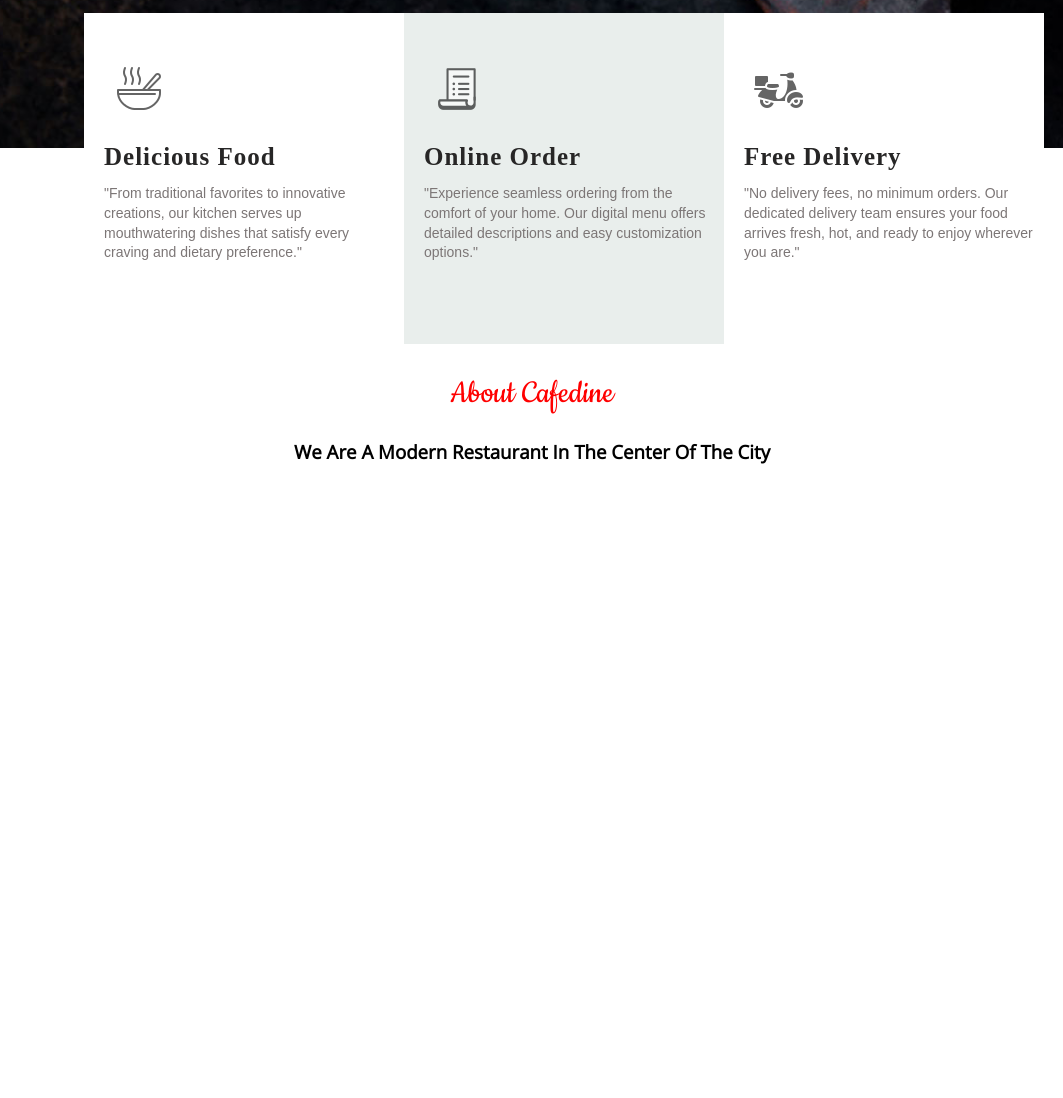
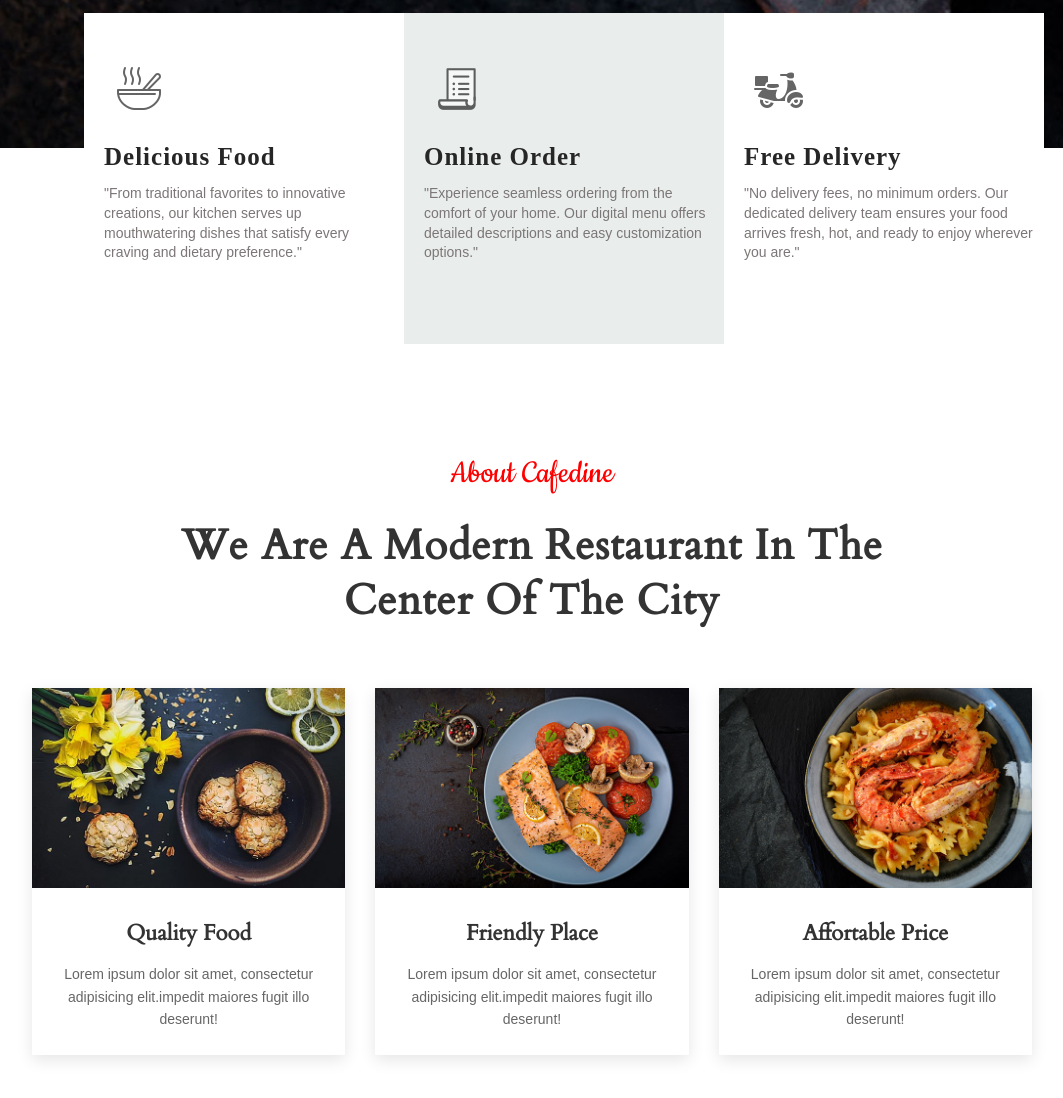
Before and after one commit to Hamadullah12/project-03-food-website, a plain HTML site: page index.html in a window 1280 px wide. Shown: the part 972-2070 px from the top of the page, without its empty margins (108-1171 px from the left). Before the commit the page ends 1436 px from the top, so only its background shows below. Drawn offline with nearby package versions, Linux system fonts and the light colour scheme.

Commit message:
dishes boxes about done

```diff
--- a/index.html
+++ b/index.html
@@ -112,6 +112,41 @@
             We Are A Modern Restaurant In The Center Of The City
           </h3>
         </div>
+        <div class="about-dish">
+          <!-- box1 -->
+          <div class="about-dishes-box">
+            <img src="./assets/img-1.jpg" alt="quality food" />
+            <div class="about-dishes-content">
+              <h3>Quality Food</h3>
+              <p>
+                Lorem ipsum dolor sit amet, consectetur adipisicing elit.impedit
+                maiores fugit illo deserunt!
+              </p>
+            </div>
+          </div>
+          <!-- box2 -->
+          <div class="about-dishes-box">
+            <img src="./assets/img-2.jpg" alt="Friendly Place" />
+            <div class="about-dishes-content">
+              <h3>Friendly Place</h3>
+              <p>
+                Lorem ipsum dolor sit amet, consectetur adipisicing elit.impedit
+                maiores fugit illo deserunt!
+              </p>
+            </div>
+          </div>
+          <!-- box3 -->
+          <div class="about-dishes-box">
+            <img src="./assets/img-3.jpg" alt="Affortable price" />
+            <div class="about-dishes-content">
+              <h3>Affortable Price</h3>
+              <p>
+                Lorem ipsum dolor sit amet, consectetur adipisicing elit.impedit
+                maiores fugit illo deserunt!
+              </p>
+            </div>
+          </div>
+        </div>
       </div>
     </section>
     <script src="./app.js"></script>
--- a/style.css
+++ b/style.css
@@ -220,14 +220,15 @@ nav.navbar {
 /* about section */
 
 .about {
-    margin-top: 30px;
-    display: flex;
-    align-items: center;
-    justify-content: center;
+    max-width: 1200px;
+    margin: 50px auto;
+    padding: 60px 20px;
+    background-color: white;
 }
 
 .about-content {
     text-align: center;
+    margin-bottom: 60px;
 }
 
 .about-tagline {
@@ -239,8 +240,61 @@ nav.navbar {
     margin-bottom: 25px;
 }
 
+.about-title {
+    font-family: "Cardo", serif;
+    font-size: 42px;
+    font-weight: 700;
+    letter-spacing: 1px;
+    color: #333;
+    line-height: 1.3;
+    max-width: 800px;
+    margin: 0 auto;
+}
 
+.about-dish {
+    display: grid;
+    grid-template-columns: repeat(3, 1fr);
+    gap: 30px;
+    max-width: 1000px;
+    margin: 0 auto;
+}
 
+.about-dishes-box {
+    text-align: center;
+    background: white;
+    overflow: hidden;
+    box-shadow: 0 5px 15px rgba(0, 0, 0, 0.1);
+    transition: transform 0.3s ease;
+}
+
+.about-dishes-box:hover {
+    transform: translateY(-5px);
+}
+
+.about-dishes-box img {
+    width: 100%;
+    height: 200px;
+    object-fit: cover;
+}
+
+.about-dishes-content {
+    padding: 25px 20px;
+}
+
+.about-dishes-content h3 {
+    font-family: "Cardo", serif;
+    font-size: 22px;
+    font-weight: 700;
+    color: #333;
+    margin-bottom: 15px;
+}
+
+.about-dishes-content p {
+    font-family: Arial, sans-serif;
+    font-size: 14px;
+    color: #666;
+    line-height: 1.6;
+}
 
 /* * Mobile Responsive - 498px and below */
 @media (max-width: 498px) {
```
